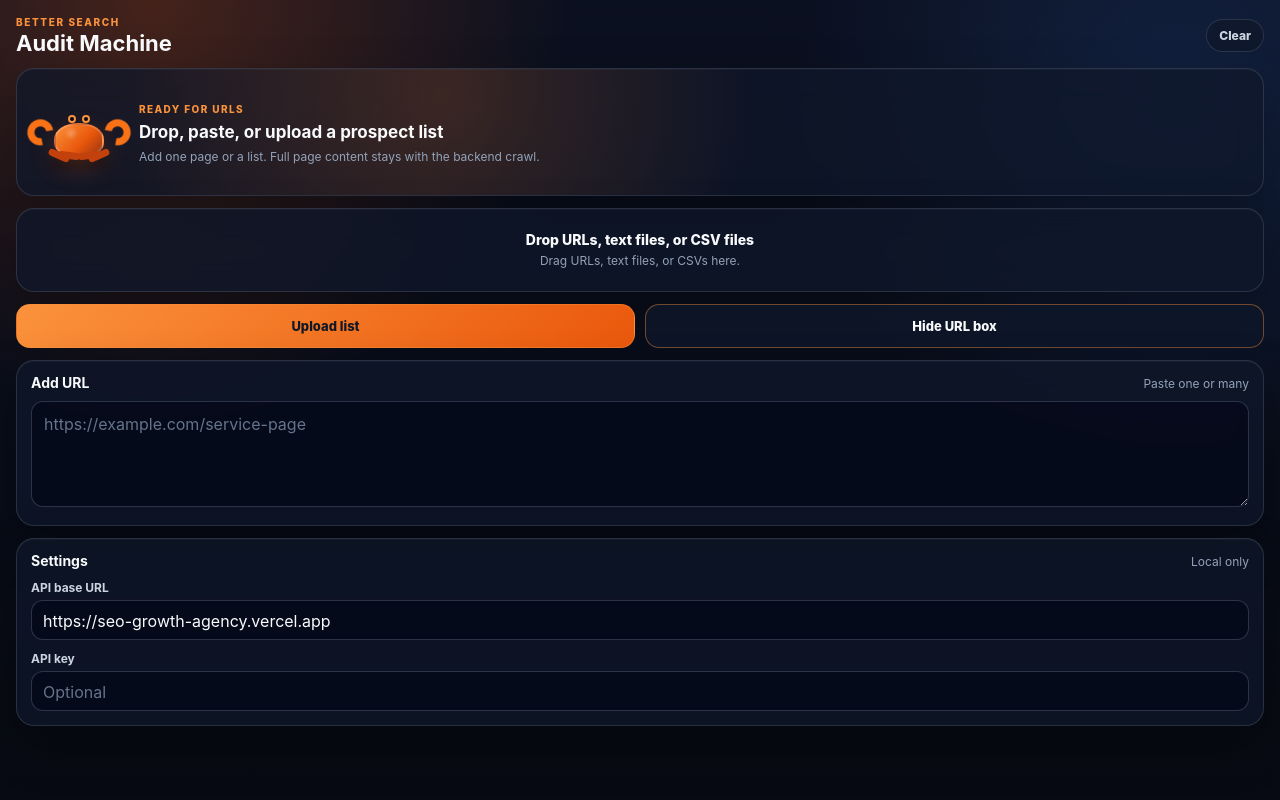
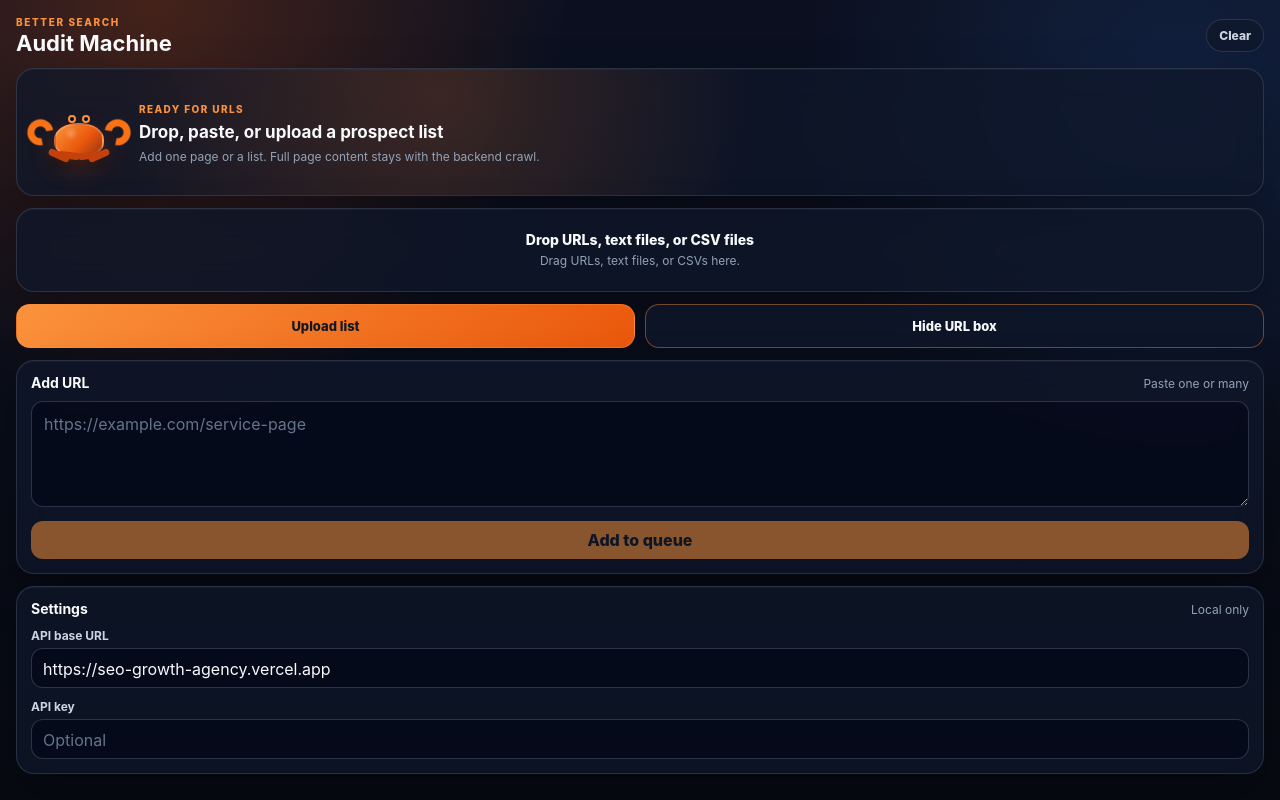
Before and after one commit to tpurdon7/seo-business, a React (Vite) app in the folder audit-mac-app/: page / in a window 1280 px wide. Both pictures are taken after a click on the button "Add URL". Built offline with nearby package versions, Linux system fonts and the light colour scheme.

Commit message:
Fix Mac app URL queue input

```diff
--- a/audit-mac-app/src/App.tsx
+++ b/audit-mac-app/src/App.tsx
@@ -35,7 +35,7 @@
   const [running, setRunning] = useState(false);
   const [error, setError] = useState("");
 
-  const pendingUrls = useMemo(() => Array.from(new Set([...urls, ...parseUrls(draft)])), [draft, urls]);
+  const pendingUrls = useMemo(() => Array.from(new Set(urls)), [urls]);
   const completed = audits.filter((audit) => audit.status === "complete").length;
   const failed = audits.filter((audit) => audit.status === "failed").length;
 
@@ -44,6 +44,8 @@
   }, [settings]);
 
   function resetJobState() {
+    setDraft("");
+    setUrls([]);
     setJobId(null);
     setJobStatus(null);
     setAudits([]);
@@ -74,6 +76,20 @@
 
   function addUrls(nextUrls: string[]) {
     setUrls((current) => Array.from(new Set([...current, ...nextUrls])));
+  }
+
+  function addDraftUrls() {
+    const nextUrls = parseUrls(draft);
+
+    if (nextUrls.length === 0) {
+      setError("Paste a valid URL first.");
+      return;
+    }
+
+    addUrls(nextUrls);
+    setDraft("");
+    setShowUrlInput(true);
+    setError("");
   }
 
   async function runAudit() {
@@ -145,6 +161,7 @@
               const files = event.currentTarget.files;
               if (!files) return;
               addUrls(await parseUrlFiles(files));
+              event.currentTarget.value = "";
             }}
           />
         </label>
@@ -153,10 +170,29 @@
         </button>
       </div>
 
-      {showUrlInput || draft ? <UrlInput value={draft} onChange={setDraft} onUrls={addUrls} /> : null}
+      {showUrlInput || draft ? (
+        <UrlInput
+          value={draft}
+          onChange={setDraft}
+          onAdd={addDraftUrls}
+          onUrls={(nextUrls) => {
+            addUrls(nextUrls);
+            setDraft("");
+            setError("");
+          }}
+        />
+      ) : null}
 
       {pendingUrls.length > 0 ? <div className="url-count">
-        <span>{pendingUrls.length} URL{pendingUrls.length === 1 ? "" : "s"} ready</span>
+        <div>
+          <span>{pendingUrls.length} URL{pendingUrls.length === 1 ? "" : "s"} ready</span>
+          <div className="pending-preview">
+            {pendingUrls.slice(0, 3).map((url) => (
+              <small key={url}>{url}</small>
+            ))}
+            {pendingUrls.length > 3 ? <small>+{pendingUrls.length - 3} more</small> : null}
+          </div>
+        </div>
         <button className="primary-button" type="button" onClick={runAudit} disabled={running}>
           {running ? "Running" : "Run audit"}
         </button>
--- a/audit-mac-app/src/components/UrlInput.tsx
+++ b/audit-mac-app/src/components/UrlInput.tsx
@@ -3,15 +3,18 @@
 interface UrlInputProps {
   value: string;
   onChange: (value: string) => void;
+  onAdd: () => void;
   onUrls: (urls: string[]) => void;
 }
 
-export function UrlInput({ value, onChange, onUrls }: UrlInputProps) {
+export function UrlInput({ value, onChange, onAdd, onUrls }: UrlInputProps) {
+  const parsedUrls = parseUrls(value);
+
   return (
     <section className="panel">
       <div className="panel-heading">
         <h2>Add URL</h2>
-        <span>Paste one or many</span>
+        <span>{parsedUrls.length > 0 ? `${parsedUrls.length} found` : "Paste one or many"}</span>
       </div>
       <textarea
         value={value}
@@ -20,12 +23,16 @@
           const pastedUrls = parseUrls(event.clipboardData.getData("text/plain"));
 
           if (pastedUrls.length > 0) {
+            event.preventDefault();
             onUrls(pastedUrls);
           }
         }}
         placeholder="https://example.com/service-page"
         rows={4}
       />
+      <button className="inline-add-button" type="button" onClick={onAdd} disabled={parsedUrls.length === 0}>
+        Add to queue
+      </button>
     </section>
   );
 }
--- a/audit-mac-app/src/styles.css
+++ b/audit-mac-app/src/styles.css
@@ -411,8 +411,28 @@
   font-size: 13px;
 }
 
+.url-count > div {
+  min-width: 0;
+}
+
+.pending-preview {
+  display: grid;
+  gap: 2px;
+  margin-top: 5px;
+}
+
+.pending-preview small {
+  min-width: 0;
+  overflow: hidden;
+  color: #94a3b8;
+  font-size: 10px;
+  text-overflow: ellipsis;
+  white-space: nowrap;
+}
+
 .primary-button,
-.ghost-button {
+.ghost-button,
+.inline-add-button {
   border: 0;
   cursor: pointer;
   font-weight: 850;
@@ -424,10 +444,21 @@
 
 .primary-button {
   min-height: 38px;
+  flex: 0 0 auto;
   border-radius: 999px;
   background: #fb923c;
   color: #111827;
   padding: 0 16px;
+}
+
+.inline-add-button {
+  width: 100%;
+  min-height: 38px;
+  margin-top: 10px;
+  border: 1px solid rgba(251, 146, 60, 0.42);
+  border-radius: 12px;
+  background: rgba(251, 146, 60, 0.95);
+  color: #111827;
 }
 
 .ghost-button {
@@ -441,12 +472,14 @@
 
 .primary-button:hover,
 .ghost-button:hover,
+.inline-add-button:hover,
 .report-link:hover {
   transform: translateY(-1px);
 }
 
 .primary-button:disabled,
-.ghost-button:disabled {
+.ghost-button:disabled,
+.inline-add-button:disabled {
   cursor: not-allowed;
   opacity: 0.55;
   transform: none;
```
